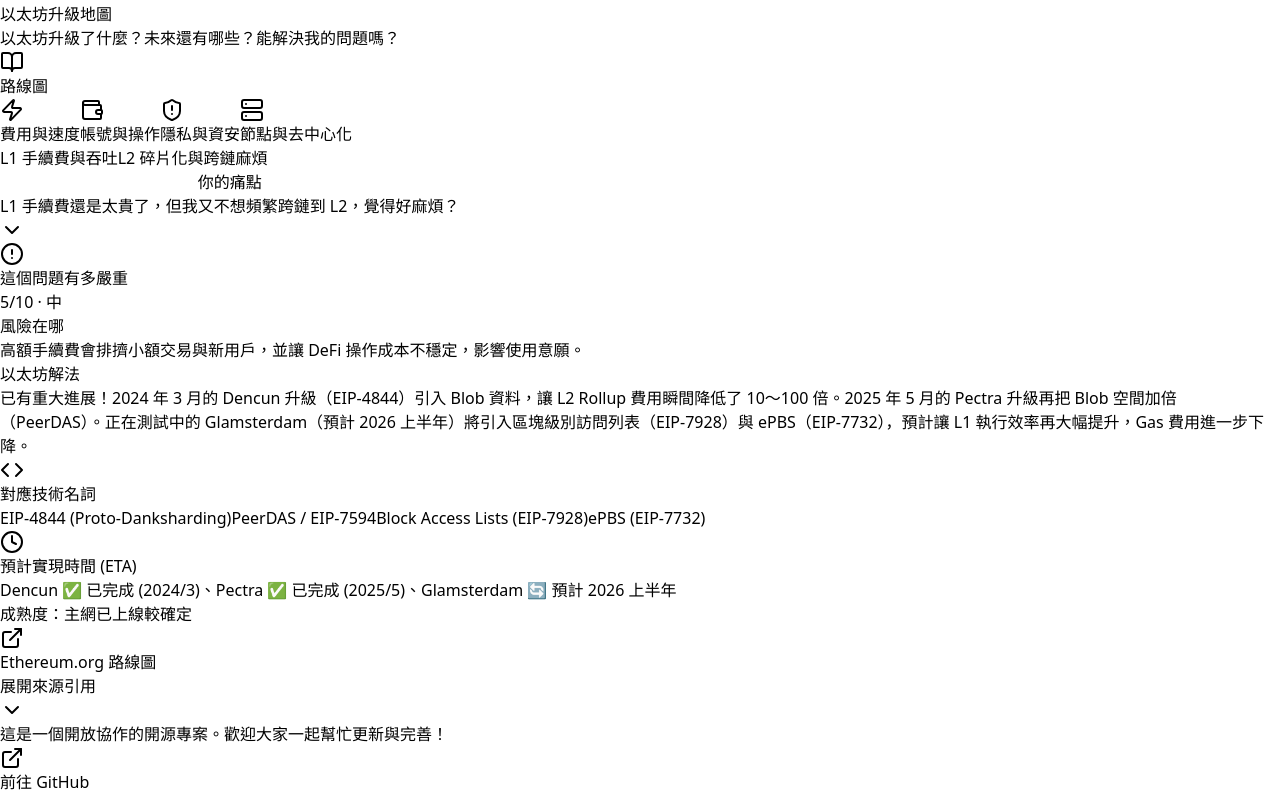
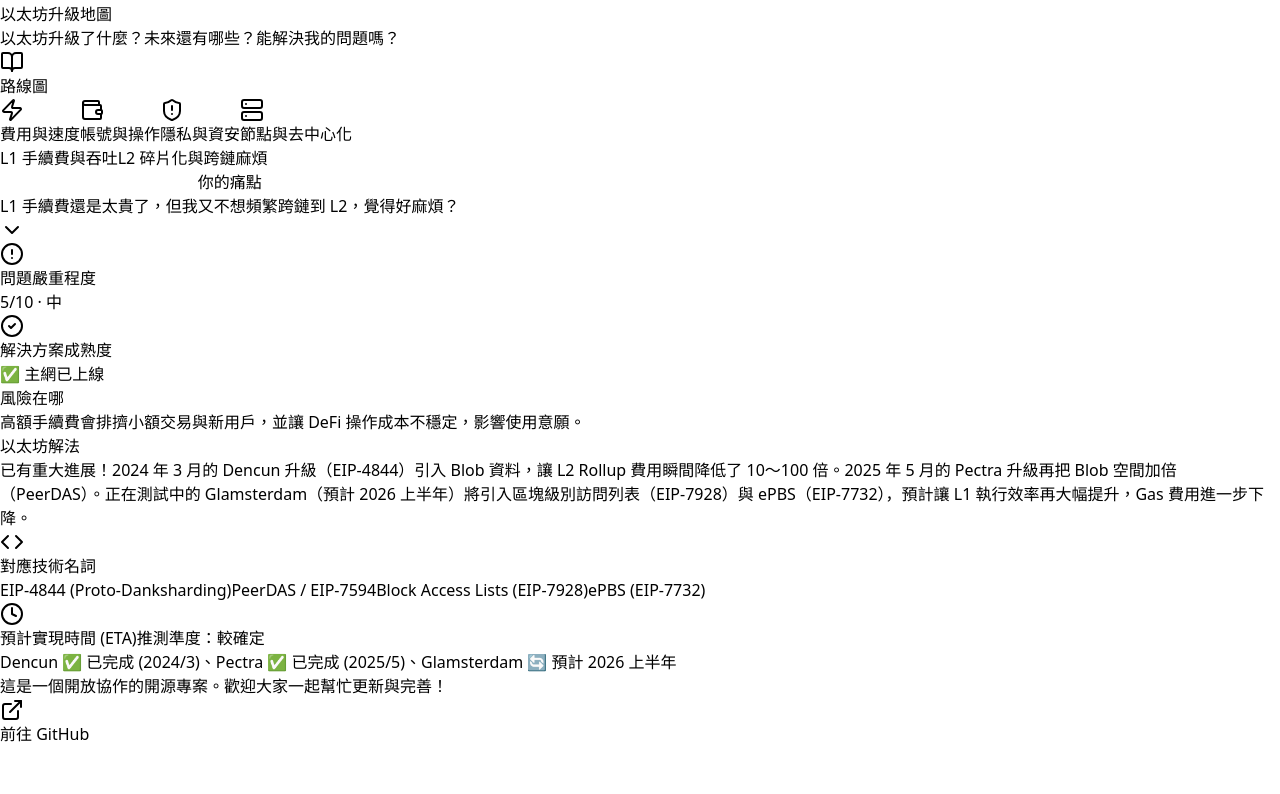
Before and after one commit to ASTROHSU/Ethereum-roadmap, a React (Vite) app: page / in a window 1280 px wide. Shown: the part 1684-2478 px from the top of the page. After the commit the page ends 2430 px from the top, so only its background shows below. Built offline with nearby package versions, Linux system fonts and the light colour scheme.

Commit message:
feat: refine severity and maturity UX, streamline links

```diff
--- a/src/components/EthereumRoadmapUX.jsx
+++ b/src/components/EthereumRoadmapUX.jsx
@@ -197,14 +197,7 @@
             eta: 'Dencun ✅ 已完成 (2024/3)、Pectra ✅ 已完成 (2025/5)、Glamsterdam 🔄 預計 2026 上半年',
             maturity: 'Mainnet',
             confidence: 'high',
-            sources: [
-              { label: 'Ethereum.org 升級歷史', url: 'https://ethereum.org/history' },
-              { label: 'EIP-4844', url: 'https://eips.ethereum.org/EIPS/eip-4844' },
-              { label: 'EIP-7928 (Block Access Lists)', url: 'https://eips.ethereum.org/EIPS/eip-7928' },
-            ],
-            links: [
-              { type: 'external', label: 'Ethereum.org 路線圖', url: 'https://ethereum.org/roadmap' },
-            ],
+            links: [],
           },
         ],
       },
@@ -236,13 +229,7 @@
             eta: '生態層方案（Superchain、AggLayer）部分已上線；協議層原生互通性 2026-2027；長期：L1 擴容可能直接取代 L2 的角色',
             maturity: 'Testnet',
             confidence: 'medium',
-            sources: [
-              { label: 'ERC-7683', url: 'https://eips.ethereum.org/EIPS/eip-7683' },
-              { label: 'Ethereum.org 路線圖', url: 'https://ethereum.org/roadmap' },
-            ],
-            links: [
-              { type: 'external', label: 'Vitalik：L2 互通性說明', url: 'https://vitalik.eth.limo' },
-            ],
+            links: [],
           },
 
           {
@@ -259,9 +246,6 @@
             eta: 'Paymaster（穩定幣付 Gas）✅ Pectra 已上線；跨鏈地址統一 2026-2027',
             maturity: 'Mainnet',
             confidence: 'high',
-            sources: [
-              { label: 'EIP-7702', url: 'https://eips.ethereum.org/EIPS/eip-7702' },
-            ],
             links: [],
           },
         ],
@@ -293,13 +277,7 @@
             eta: '✅ Paymaster 已在 Pectra (2025/5) 上線；社交登入錢包 2026-2027',
             maturity: 'Mainnet',
             confidence: 'high',
-            sources: [
-              { label: 'EIP-7702', url: 'https://eips.ethereum.org/EIPS/eip-7702' },
-              { label: 'Ethereum.org 智慧錢包', url: 'https://ethereum.org/wallets/smart-contract-wallets' },
-            ],
-            links: [
-              { type: 'external', label: 'Ethereum.org：帳戶說明', url: 'https://ethereum.org/wallets' },
-            ],
+            links: [],
           },
         ],
       },
@@ -328,13 +306,7 @@
             eta: '✅ 主網已上線（Pectra, 2025 年 5 月）',
             maturity: 'Mainnet',
             confidence: 'high',
-            sources: [
-              { label: 'EIP-7702', url: 'https://eips.ethereum.org/EIPS/eip-7702' },
-              { label: 'EIP-4337 (ERC-4337)', url: 'https://eips.ethereum.org/EIPS/eip-4337' },
-            ],
-            links: [
-              { type: 'external', label: 'Ethereum.org：帳戶抽象說明', url: 'https://ethereum.org/wallets/smart-contract-wallets' },
-            ],
+            links: [],
           },
           {
             id: 'p9',
@@ -350,9 +322,6 @@
             eta: 'EIP-7702 ✅ 已上線；統一多鏈帳戶體驗 2026-2027',
             maturity: 'Draft',
             confidence: 'medium',
-            sources: [
-              { label: 'EIP-7702', url: 'https://eips.ethereum.org/EIPS/eip-7702' },
-            ],
             links: [],
           },
         ],
@@ -384,13 +353,7 @@
             eta: '部分工具（Rabby、Revoke.cash）✅ 現已可用；協議層細粒度授權 ✅ EIP-7702 已在 Pectra 上線',
             maturity: 'Mainnet',
             confidence: 'high',
-            sources: [
-              { label: 'EIP-7702', url: 'https://eips.ethereum.org/EIPS/eip-7702' },
-              { label: 'EIP-2612 (Permit)', url: 'https://eips.ethereum.org/EIPS/eip-2612' },
-            ],
-            links: [
-              { type: 'external', label: 'Revoke.cash（撤銷授權工具）', url: 'https://revoke.cash' },
-            ],
+            links: [{ type: 'tool', label: 'Revoke.cash (撤銷授權工具)', url: 'https://revoke.cash' }],
           },
         ],
       },
@@ -415,7 +378,6 @@
             eta: '研究 & 規劃中 → 預計 Hegotá 開始落地 (2026 下半年)',
             maturity: 'Research',
             confidence: 'low',
-            sources: [{ label: 'Strawmap', url: 'https://ethereum.org/roadmap' }],
             links: [{ type: 'external', label: 'Vitalik：隱形地址概述', url: 'https://vitalik.eth.limo/general/2023/01/20/stealth.html' }],
             termExplainers: [
               { term: '隱形地址', explanation: '每次有人轉幣給你時，自動幫仿產生一個全新的一次性地址來收款；外界只能看到地址，無法确認就是「你」在收。', url: 'https://vitalik.eth.limo/general/2023/01/20/stealth.html' },
@@ -437,10 +399,7 @@
             eta: 'Helios 🔄 持續開發中；完整無狀態節點 Hegotá+ (2026 下半年以後)',
             maturity: 'Research',
             confidence: 'medium',
-            sources: [{ label: 'Strawmap', url: 'https://ethereum.org/roadmap' }],
-            links: [
-              { type: 'external', label: 'Helios 輕節點 (GitHub)', url: 'https://github.com/a16z/helios' },
-            ],
+            links: [{ type: 'tool', label: 'Helios 輕節點 (GitHub)', url: 'https://github.com/a16z/helios' }],
             termExplainers: [
               { term: 'Helios', explanation: '以太坊基金會支援的輕節點客戶端，讓瀏覽器 / 手機可以直接驗證區塊鏈資料，不需要信任任何中心化 RPC。', url: 'https://github.com/a16z/helios' },
               { term: 'RPC', explanation: '「Remote Procedure Call」。你的錢包 App 讀取區塊鏈資料時通常不是自己計算，而是跳加問 Infura、Alchemy 等中心化伺服器。', url: null },
@@ -470,13 +429,7 @@
             eta: 'ePBS 🔄 Glamsterdam 預計 2026 上半年；Flashbots Protect ✅ 現已可用',
             maturity: 'Testnet',
             confidence: 'medium',
-            sources: [
-              { label: 'EIP-7732 (ePBS)', url: 'https://eips.ethereum.org/EIPS/eip-7732' },
-              { label: 'Strawmap', url: 'https://ethereum.org/roadmap' },
-            ],
-            links: [
-              { type: 'external', label: 'MEV Blocker（現可使用）', url: 'https://mevblocker.io' },
-            ],
+            links: [{ type: 'tool', label: 'MEV Blocker (防搶跑工具)', url: 'https://mevblocker.io' }],
           },
         ],
       },
@@ -507,10 +460,6 @@
             eta: 'Verkle Trees 🔄 Hegotá 預計 2026 下半年；後量子 2027+ 規劃中',
             maturity: 'Testnet',
             confidence: 'medium',
-            sources: [
-              { label: 'Strawmap', url: 'https://ethereum.org/roadmap' },
-              { label: 'Ethereum Foundation 部落格', url: 'https://blog.ethereum.org/' },
-            ],
             links: [],
           },
         ],
@@ -535,10 +484,6 @@
             eta: 'DVT 🔄 持續推進中；Scourge 完整方案 2027+',
             maturity: 'Research',
             confidence: 'medium',
-            sources: [
-              { label: 'Ethereum.org Scourge', url: 'https://ethereum.org/roadmap/scourge' },
-              { label: 'Strawmap', url: 'https://ethereum.org/roadmap' },
-            ],
             links: [],
           },
           {
@@ -555,13 +500,7 @@
             eta: 'EIP-7251 ✅ Pectra 已上線 (2025/5)；去中心化質押池 ✅ 現已可用',
             maturity: 'Mainnet',
             confidence: 'high',
-            sources: [
-              { label: 'EIP-7251', url: 'https://eips.ethereum.org/EIPS/eip-7251' },
-              { label: 'Ethereum.org Staking', url: 'https://ethereum.org/staking' },
-            ],
-            links: [
-              { type: 'external', label: 'Ethereum.org 質押選項比較', url: 'https://ethereum.org/staking' },
-            ],
+            links: [{ type: 'tool', label: '質押選項比較 (Ethereum.org)', url: 'https://ethereum.org/staking' }],
           },
         ],
       },
@@ -574,7 +513,6 @@
   const [activeTab, setActiveTab] = useState(roadmapData[0].id);
   const [activeTopic, setActiveTopic] = useState(null);
   const [expandedCard, setExpandedCard] = useState(null);
-  const [sourcesOpen, setSourcesOpen] = useState({});
   const [sidebarOpen, setSidebarOpen] = useState(false);
   const [showPastUpgrades, setShowPastUpgrades] = useState(false);
 
@@ -595,10 +533,6 @@
 
   const toggleCard = (id) => {
     setExpandedCard(expandedCard === id ? null : id);
-  };
-
-  const toggleSources = (itemId) => {
-    setSourcesOpen((prev) => ({ ...prev, [itemId]: !prev[itemId] }));
   };
 
   // 關閉 sidebar 時鎖定 body scroll
@@ -922,22 +856,53 @@
                       </div>
                     </div>
                   )}
-                  {/* 1. 嚴重度 */}
+                  {/* 1. 嚴重度與成熟度 */}
+                  <div className="grid grid-cols-1 md:grid-cols-2 gap-6 bg-slate-50/50 rounded-xl p-4 border border-slate-100 mb-4">
+                    {/* 嚴重度 */}
                     <div>
-                    <div className="flex items-center gap-2 text-slate-500 text-sm font-medium mb-2">
+                      <div className="flex items-center justify-between text-slate-500 text-sm font-medium mb-3">
+                        <div className="flex items-center gap-1.5">
                           <AlertCircle className="w-4 h-4" />
-                      這個問題有多嚴重
+                          問題嚴重程度
                         </div>
-                    <div className="flex items-center gap-3">
-                      <div className="flex-1 h-3 bg-slate-100 rounded-full overflow-hidden">
+                        <span className="text-slate-700 font-bold">{item.severity}/10 · {getSeverityLabel(item.severity)}</span>
+                      </div>
+                      <div className="h-2 bg-slate-200 rounded-full overflow-hidden">
                         <div
                           className={`h-full rounded-full transition-all ${getSeverityColor(item.severity)}`}
                           style={{ width: `${(item.severity / 10) * 100}%` }}
                         />
                       </div>
-                      <span className="text-sm font-medium text-slate-700 whitespace-nowrap">
-                        {item.severity}/10 · {getSeverityLabel(item.severity)}
+                    </div>
+
+                    {/* 成熟度 */}
+                    <div>
+                      <div className="flex items-center justify-between text-slate-500 text-sm font-medium mb-3">
+                        <div className="flex items-center gap-1.5">
+                          {item.maturity === 'Mainnet' ? <CheckCircle2 className="w-4 h-4 text-emerald-500" /> : <Clock className="w-4 h-4" />}
+                          解決方案成熟度
+                        </div>
+                        <span className={`font-bold text-xs px-2 py-0.5 rounded-full ${item.maturity === 'Mainnet' ? 'bg-emerald-100 text-emerald-700' : 'bg-slate-200 text-slate-700'}`}>
+                          {item.maturity === 'Mainnet' ? '✅ 主網已上線' : (maturityLabels[item.maturity] ?? item.maturity)}
                         </span>
+                      </div>
+                      <div className="flex gap-1 h-2">
+                        {['Research', 'Draft', 'Spec', 'Testnet', 'Mainnet'].map((stage, idx) => {
+                          const stages = ['Research', 'Draft', 'Spec', 'Testnet', 'Mainnet'];
+                          const currentIdx = stages.indexOf(item.maturity);
+                          const isPassed = idx <= currentIdx;
+
+                          let bgClass = 'bg-slate-200';
+                          if (isPassed) {
+                            if (item.maturity === 'Mainnet') bgClass = 'bg-emerald-400';
+                            else bgClass = 'bg-indigo-400';
+                          }
+
+                          return (
+                            <div title={maturityLabels[stage]} key={stage} className={`flex-1 rounded-full transition-all ${bgClass} ${isPassed ? 'opacity-100' : 'opacity-40'}`} />
+                          );
+                        })}
+                      </div>
                     </div>
                   </div>
 
@@ -952,7 +917,7 @@
                   </div>
 
                   {/* 3. 以太坊解法 */}
-                  <div>
+                  <div className="mt-5">
                     <span className="inline-block px-2 py-1 bg-emerald-100 text-emerald-700 text-xs font-bold rounded mb-2">
                       以太坊解法
                     </span>
@@ -977,7 +942,7 @@
                   </div>
 
                   {/* 4. 技術名詞 + ETA */}
-                  <div className="grid grid-cols-1 md:grid-cols-2 gap-4 bg-slate-50 rounded-xl p-4 border border-slate-100">
+                  <div className="mt-5 grid grid-cols-1 md:grid-cols-2 gap-4 bg-slate-50 rounded-xl p-4 border border-slate-100">
                     <div>
                       <div className="flex items-center text-slate-500 text-sm mb-1 font-medium">
                         <Code className="w-4 h-4 mr-1.5" />
@@ -998,73 +963,36 @@
                       <div className="flex items-center text-slate-500 text-sm mb-1 font-medium">
                         <Clock className="w-4 h-4 mr-1.5" />
                         預計實現時間 (ETA)
+                        {item.confidence && (
+                          <span className="ml-2 px-1.5 py-0.5 bg-white text-slate-400 text-[10px] rounded border border-slate-200 shadow-sm leading-none flex items-center">
+                            推測準度：{confidenceLabels[item.confidence] ?? item.confidence}
+                          </span>
+                        )}
                       </div>
                       <div className="text-slate-800 font-medium mt-2 text-sm leading-relaxed">{item.eta}</div>
                     </div>
                   </div>
 
-                  {/* 5. 成熟度 + 不確定性 */}
+                  {/* 6. 連結 (只顯示工具類) */}
+                  {(item.links?.filter(l => l.type === 'tool').length > 0) && (
+                    <div className="mt-5 pt-4 border-t border-slate-100 space-y-2">
+                      <span className="text-xs font-bold text-slate-400 uppercase tracking-wider mb-2 block">相關推薦工具</span>
                       <div className="flex flex-wrap gap-2">
-                    <span className="inline-flex items-center px-2.5 py-1 bg-slate-100 text-slate-700 text-xs rounded-md">
-                      成熟度：{maturityLabels[item.maturity] ?? item.maturity}
-                    </span>
-                    <span className="inline-flex items-center px-2.5 py-1 bg-slate-100 text-slate-700 text-xs rounded-md">
-                      {confidenceLabels[item.confidence] ?? item.confidence}
-                    </span>
-                  </div>
-
-
-                  {/* 6. 連結 */}
-                  {(item.links?.length ?? 0) > 0 && (
-                    <div className="pt-4 border-t border-slate-100 space-y-2">
                         {item.links
-                        .filter((l) => l.type === 'external')
+                          .filter((l) => l.type === 'tool')
                           .map((link, i) => (
                             <a
                               key={i}
                               href={link.url}
                               target="_blank"
                               rel="noopener noreferrer"
-                            className="text-slate-600 hover:text-slate-800 text-sm flex items-center gap-1"
+                              className="inline-flex items-center gap-1.5 px-3 py-1.5 bg-indigo-50 hover:bg-indigo-100 text-indigo-700 text-sm font-medium rounded-lg transition-colors border border-indigo-100 shadow-sm"
                             >
                               <ExternalLink className="w-3.5 h-3.5" />
                               {link.label}
                             </a>
                           ))}
                       </div>
-                  )}
-
-                  {/* 7. 來源引用（可折疊） */}
-                  {(item.sources?.length ?? 0) > 0 && (
-                    <div className="pt-2 border-t border-slate-100">
-                      <button
-                        type="button"
-                        onClick={() => toggleSources(item.id)}
-                        className="text-xs text-slate-500 hover:text-slate-700 flex items-center gap-1"
-                      >
-                        {sourcesOpen[item.id] ? '收起' : '展開'}來源引用
-                        {sourcesOpen[item.id] ? (
-                          <ChevronUp className="w-3 h-3" />
-                        ) : (
-                          <ChevronDown className="w-3 h-3" />
-                        )}
-                      </button>
-                      {sourcesOpen[item.id] && (
-                        <ul className="mt-2 space-y-1 text-xs text-slate-500">
-                          {item.sources.map((s, i) => (
-                            <li key={i}>
-                              <a
-                                href={s.url}
-                                target="_blank"
-                                rel="noopener noreferrer"
-                                className="hover:text-indigo-600"
-                              >
-                                {s.label}
-                              </a>
-                            </li>
-                          ))}
-                        </ul>
-                      )}
                     </div>
                   )}
                 </div>
```
Lines whose indentation alone changed are shown as unchanged.
